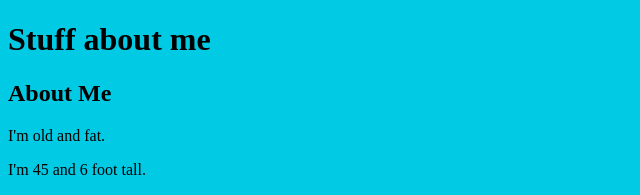
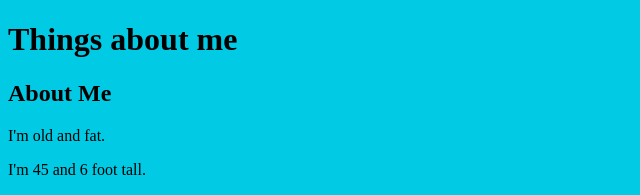
Before and after one commit to matiancai/new-project, a plain HTML site: page index.html in a window 1280 px wide. Shown: the top 195 px of the page, without its empty margins (0-640 px from the left). Drawn offline with Linux system fonts and the light colour scheme.

Commit message:
heading updated

```diff
--- a/index.html
+++ b/index.html
@@ -12,7 +12,7 @@
 	<body>
 
 		<header>
-			<h1>Stuff about me</h1>
+			<h1>Things about me</h1>
 		</header>
 
 		<div class="container">
```
